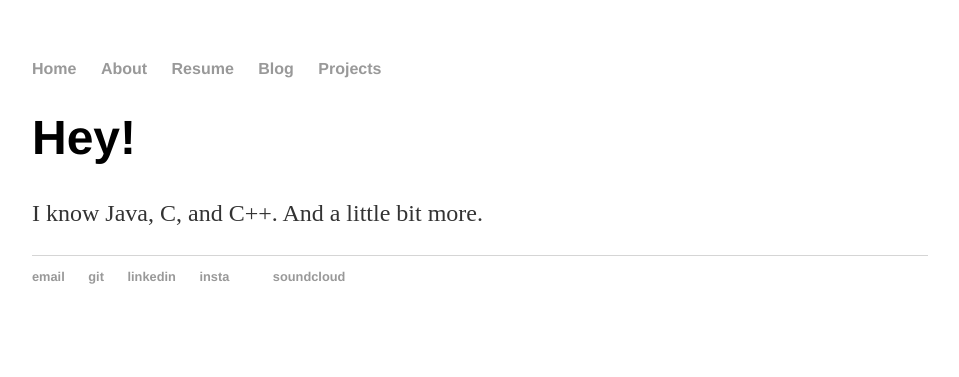
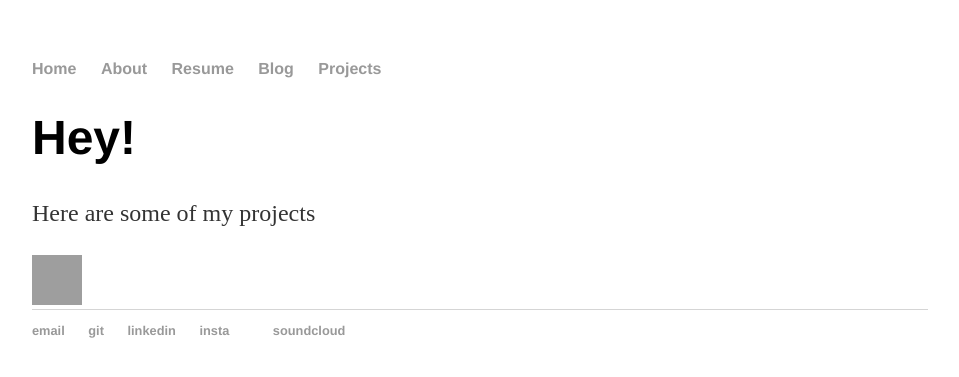
Before and after one commit to matthewjlee/matthewjlee.github.io, a Jekyll site: the page built from index.html, in a window 1280 px wide. Shown: the top 377 px of the page, without its empty margins (160-1119 px from the left). Built offline with Jekyll 4.4.1, drawn with Linux system fonts in a browser that asks for light colours; grey boxes are pictures that could not be loaded.

Commit message:
Update index.html

```diff
--- a/index.html
+++ b/index.html
@@ -4,5 +4,6 @@ title: Matt Can Code.
 ---
 <div class="blurb">
 	<h1>Hey!</h1>
-	<p>I know Java, C, and C++. And a little bit more. </p>
+	<p>Here are some of my projects</p>
+	<img src="http://imgur.com/u6kRUq0" alt="Screenshot" height="50" width="50">
 </div><!-- /.blurb -->
```
